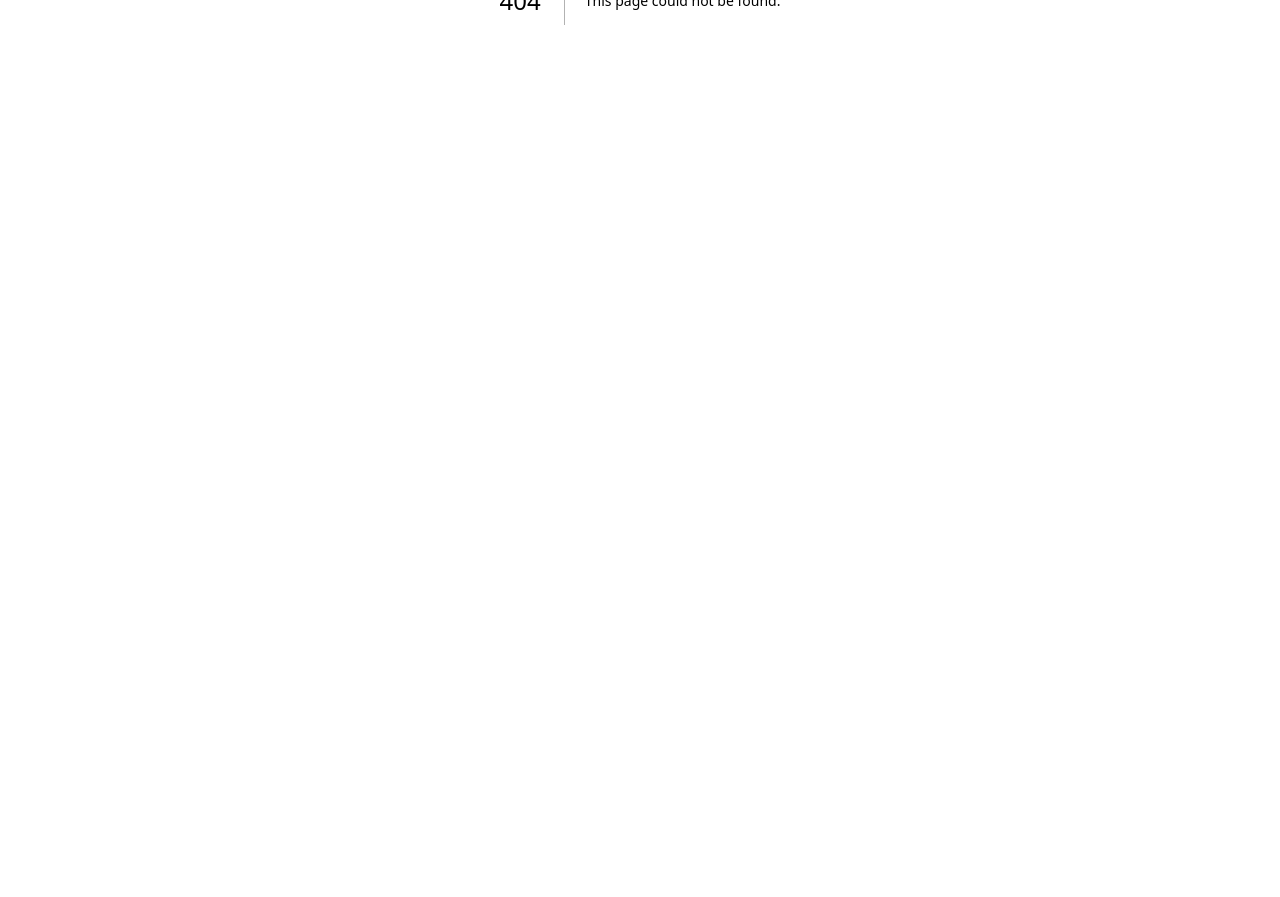
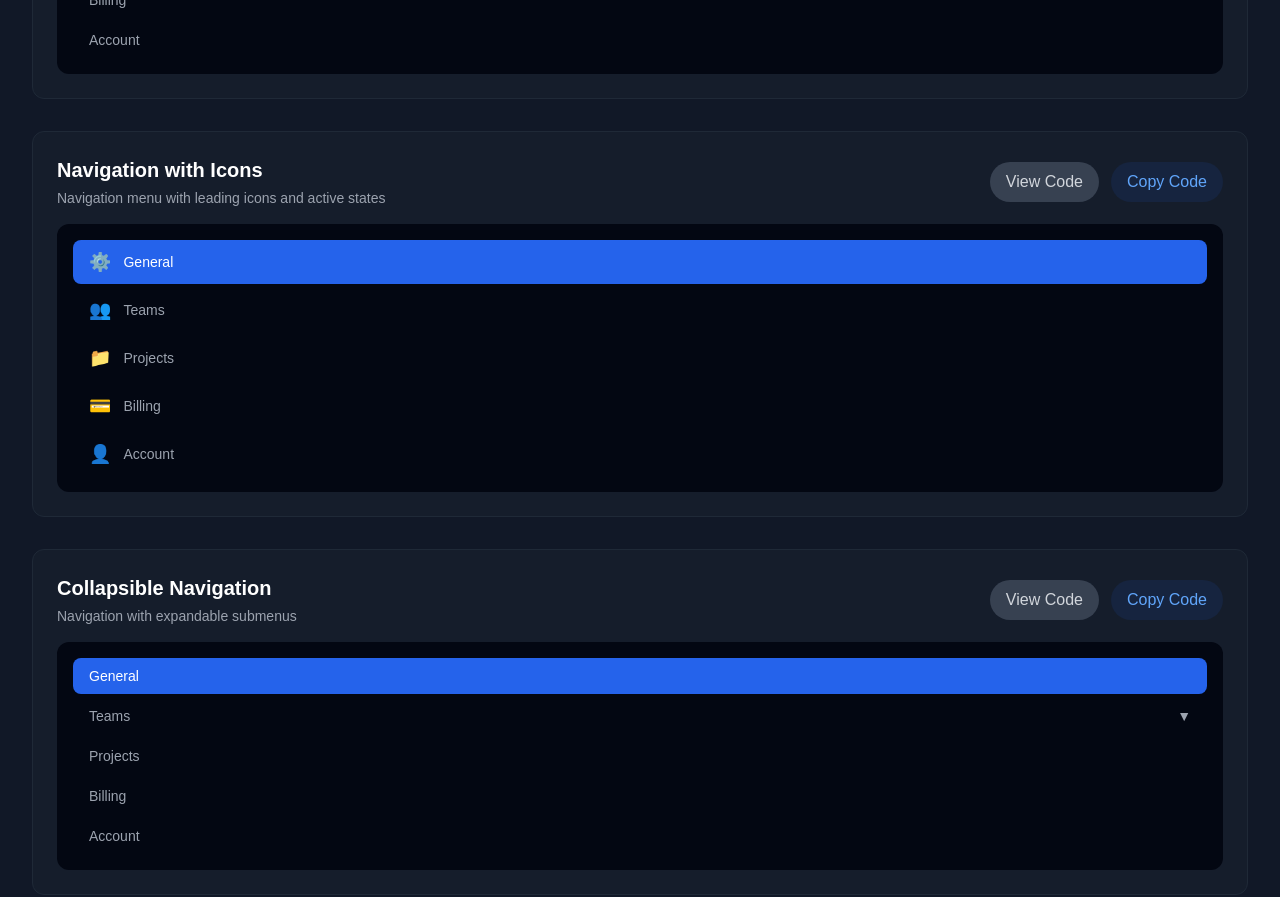
Before and after one commit to Naval1525/UI_Library, a Next.js app: page /verticalmenu in a window 1280 px wide. Before the commit this address had no page. Shown: the part 400-1297 px from the top of the page. Before the commit the page ends 800 px from the top, so only its background shows below. Built offline with nearby package versions, Linux system fonts and the light colour scheme.

Commit message:
vertical

```diff
--- /dev/null
+++ b/app/(Dashboard)/(route)/verticalmenu/VerticalMenu.js
@@ -0,0 +1,255 @@
+"use client"
+import React, { useState } from 'react';
+
+const NAV_TYPES = {
+  basic: {
+    title: "Basic Navigation",
+    description: "Simple vertical navigation with hover states",
+  },
+  withIcons: {
+    title: "Navigation with Icons",
+    description: "Navigation menu with leading icons and active states",
+  },
+  withSubmenus: {
+    title: "Collapsible Navigation",
+    description: "Navigation with expandable submenus",
+  },
+  withBorders: {
+    title: "Bordered Navigation",
+    description: "Navigation with border indicators",
+  }
+};
+
+const Navigation = ({ type = "basic", activeItem = "General" }) => {
+  const [openSubmenu, setOpenSubmenu] = useState(false);
+
+  const commonItemClasses = "block rounded-lg px-4 py-2 text-sm font-medium transition-colors duration-200";
+  const activeClasses = "bg-blue-600 text-white";
+  const inactiveClasses = "text-gray-400 hover:bg-gray-800 hover:text-white";
+
+  const renderNav = () => {
+    switch (type) {
+      case "basic":
+        return (
+          <ul className="space-y-1">
+            {["General", "Teams", "Projects", "Billing", "Account"].map((item) => (
+              <li key={item}>
+                <a
+                  href="#"
+                  className={`${commonItemClasses} ${
+                    activeItem === item ? activeClasses : inactiveClasses
+                  }`}
+                >
+                  {item}
+                </a>
+              </li>
+            ))}
+          </ul>
+        );
+
+      case "withIcons":
+        return (
+          <ul className="space-y-1">
+            {[
+              { name: "General", icon: "⚙️" },
+              { name: "Teams", icon: "👥" },
+              { name: "Projects", icon: "📁" },
+              { name: "Billing", icon: "💳" },
+              { name: "Account", icon: "👤" }
+            ].map((item) => (
+              <li key={item.name}>
+                <a
+                  href="#"
+                  className={`${commonItemClasses} flex items-center gap-3 ${
+                    activeItem === item.name ? activeClasses : inactiveClasses
+                  }`}
+                >
+                  <span className="text-lg">{item.icon}</span>
+                  {item.name}
+                </a>
+              </li>
+            ))}
+          </ul>
+        );
+
+      case "withSubmenus":
+        return (
+          <ul className="space-y-1">
+            <li>
+              <a
+                href="#"
+                className={`${commonItemClasses} ${
+                  activeItem === "General" ? activeClasses : inactiveClasses
+                }`}
+              >
+                General
+              </a>
+            </li>
+            <li>
+              <button
+                onClick={() => setOpenSubmenu(!openSubmenu)}
+                className={`${commonItemClasses} w-full flex items-center justify-between ${
+                  activeItem === "Teams" ? activeClasses : inactiveClasses
+                }`}
+              >
+                <span>Teams</span>
+                <span className={`transition-transform duration-200 ${openSubmenu ? 'rotate-180' : ''}`}>
+                  ▼
+                </span>
+              </button>
+              {openSubmenu && (
+                <ul className="mt-1 ml-4 space-y-1">
+                  <li>
+                    <a href="#" className={`${commonItemClasses} ${inactiveClasses}`}>
+                      Team Settings
+                    </a>
+                  </li>
+                  <li>
+                    <a href="#" className={`${commonItemClasses} ${inactiveClasses}`}>
+                      Members
+                    </a>
+                  </li>
+                </ul>
+              )}
+            </li>
+            {["Projects", "Billing", "Account"].map((item) => (
+              <li key={item}>
+                <a
+                  href="#"
+                  className={`${commonItemClasses} ${
+                    activeItem === item ? activeClasses : inactiveClasses
+                  }`}
+                >
+                  {item}
+                </a>
+              </li>
+            ))}
+          </ul>
+        );
+
+      case "withBorders":
+        return (
+          <ul className="space-y-1">
+            {["General", "Teams", "Projects", "Billing", "Account"].map((item) => (
+              <li key={item}>
+                <a
+                  href="#"
+                  className={`flex items-center border-l-4 px-4 py-3 transition-colors duration-200 ${
+                    activeItem === item
+                      ? "border-blue-500 bg-gray-800 text-white"
+                      : "border-transparent text-gray-400 hover:border-gray-500 hover:bg-gray-800 hover:text-white"
+                  }`}
+                >
+                  {item}
+                </a>
+              </li>
+            ))}
+          </ul>
+        );
+
+      default:
+        return null;
+    }
+  };
+
+  return renderNav();
+};
+
+const NavigationLibrary = () => {
+  const [activeStates, setActiveStates] = useState(
+    Object.keys(NAV_TYPES).reduce(
+      (acc, type) => ({
+        ...acc,
+        [type]: "General",
+      }),
+      {}
+    )
+  );
+
+  const [showCode, setShowCode] = useState(
+    Object.keys(NAV_TYPES).reduce(
+      (acc, type) => ({
+        ...acc,
+        [type]: false,
+      }),
+      {}
+    )
+  );
+
+  const copyCodeToClipboard = (code) => {
+    navigator.clipboard.writeText(code);
+  };
+
+  return (
+    <div className="min-h-screen bg-gray-900 p-8 text-white">
+      <div className="mx-auto max-w-7xl space-y-8">
+        <div className="border-b border-gray-800 pb-5">
+          <h2 className="text-3xl font-semibold">Navigation Components</h2>
+          <p className="mt-2 text-gray-400">
+            A collection of customizable navigation components with dark theme styling
+          </p>
+        </div>
+
+        {Object.entries(NAV_TYPES).map(([type, config]) => (
+          <div
+            key={type}
+            className="space-y-4 rounded-xl border border-gray-800 bg-gray-800/30 p-6"
+          >
+            <div className="flex items-center justify-between">
+              <div>
+                <h3 className="text-xl font-semibold">{config.title}</h3>
+                <p className="mt-1 text-sm text-gray-400">
+                  {config.description}
+                </p>
+              </div>
+              <div className="flex gap-3">
+                <button
+                  onClick={() =>
+                    setShowCode((prev) => ({
+                      ...prev,
+                      [type]: !prev[type],
+                    }))
+                  }
+                  className="rounded-full bg-gray-700 px-4 py-2 text-gray-300 transition-all duration-200 hover:bg-gray-600 hover:text-white"
+                >
+                  {showCode[type] ? "View UI" : "View Code"}
+                </button>
+                <button
+                  onClick={() =>
+                    copyCodeToClipboard(
+                      `<Navigation
+  type="${type}"
+  activeItem={activeItem}
+/>`
+                    )
+                  }
+                  className="rounded-full bg-blue-600/10 px-4 py-2 text-blue-400 transition-all duration-200 hover:bg-blue-600/20"
+                >
+                  Copy Code
+                </button>
+              </div>
+            </div>
+
+            {showCode[type] ? (
+              <pre className="rounded-xl border border-gray-700 bg-gray-950 p-4 text-gray-300 overflow-x-auto">
+                <code>{`<Navigation
+  type="${type}"
+  activeItem={activeItem}
+/>`}</code>
+              </pre>
+            ) : (
+              <div className="rounded-xl bg-gray-950 p-4">
+                <Navigation
+                  type={type}
+                  activeItem={activeStates[type]}
+                />
+              </div>
+            )}
+          </div>
+        ))}
+      </div>
+    </div>
+  );
+};
+
+export default NavigationLibrary;
--- /dev/null
+++ b/app/(Dashboard)/(route)/verticalmenu/page.js
@@ -0,0 +1,9 @@
+import React from 'react'
+import NavigationLibrary from './VerticalMenu.js'
+function VerticalMenu() {
+  return (
+    <div><NavigationLibrary></NavigationLibrary></div>
+  )
+}
+
+export default VerticalMenu
--- a/app/(Dashboard)/_components/ComponentLibrary.js
+++ b/app/(Dashboard)/_components/ComponentLibrary.js
@@ -5,7 +5,7 @@ import { useRouter } from 'next/navigation';
 
 const categories = {
   "Form Elements": ["Alert","Badge", "Button", "Checkbox", "Input", "RadioGroup", "Select", "TextArea", "Toggle", "QuantityInput","AuthForm"],
-  "Navigation": ["Breadcrumb", "Dropdown", "Header", "Pagination", "SideMenu", "Vertical Menu", "Steps", "Tabs"],
+  "Navigation": ["Breadcrumb", "Dropdown", "Header", "Pagination", "SideMenu", "VerticalMenu", "Steps", "Tabs"],
   "Data Display": ["DetailsList", "Divider", "Grid", "Media", "Progress", "Stats", "Table"],
   "Feedback": ["ErrorPage", "Filter", "Popup"],
   "Marketing": ["Announcement", "Banner", "Block Cart", "Card", "Cart", "CTA", "FAQ", "Footer", "Form", "Pricing", "Product Card", "Product Collection", "Testimonial"]
```
